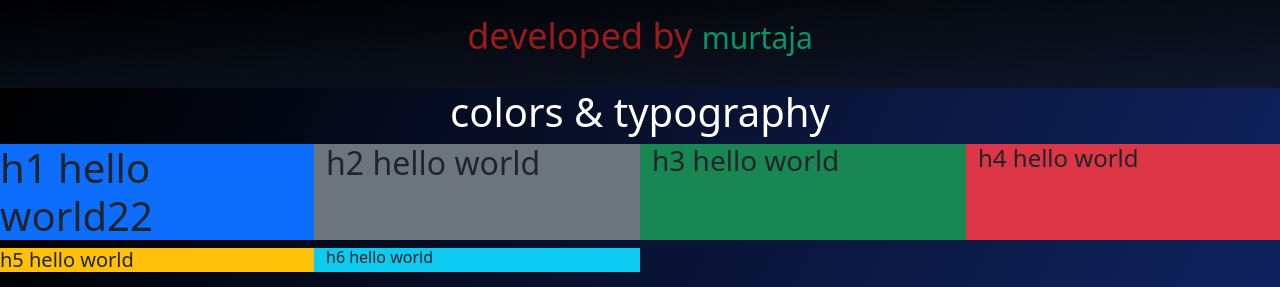
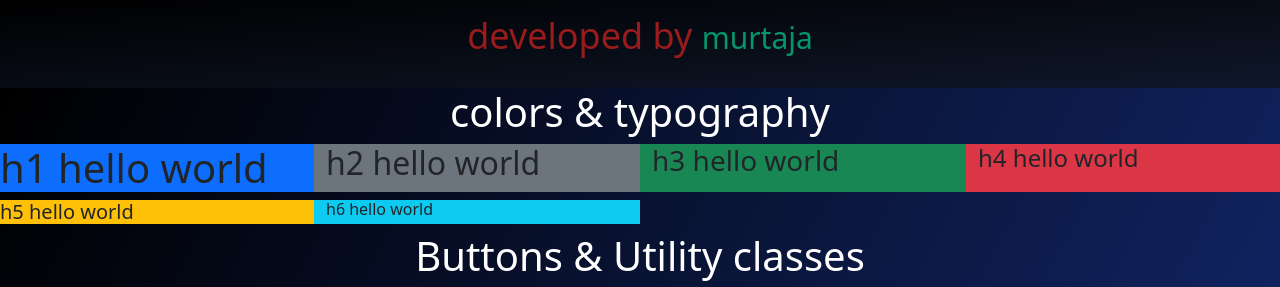
Before and after one commit to Murtaja-Albasti/KFirstBootstrap, a website: page src/index.html in a window 1280 px wide. Shown: the top 287 px of the page. Drawn offline with nearby package versions, Linux system fonts and the light colour scheme; files that its build step writes are made by us from their sources; a web font is replaced by a local one.

Commit message:
third commit

```diff
--- a/src/index.html
+++ b/src/index.html
@@ -11,7 +11,7 @@
       rel="stylesheet">
     <link rel="stylesheet" href="./src/input.css">
     <link href="./output.css" rel="stylesheet">
-    <title>Kwaidi</title>
+    <title>First bootstrap</title>
 </head>
 <body class="">
     <nav class="tw-bg-gradient-to-br tw-from-black tw-to-slate-900">
@@ -23,7 +23,7 @@
         <div class="">
             <div class="h1 justify-content-center d-flex tw-text-white">colors & typography</div>
         <div class="row">
-            <div class="bg-primary col-3 h1">h1 hello world22</div>
+            <div class="bg-primary col-3 h1">h1 hello world</div>
             <div class="bg-secondary col-3 h2">h2 hello world</div>
             <div class="bg-success col-3 h3">h3 hello world</div>
             <div class="bg-danger col-3 h4">h4 hello world</div>
```
